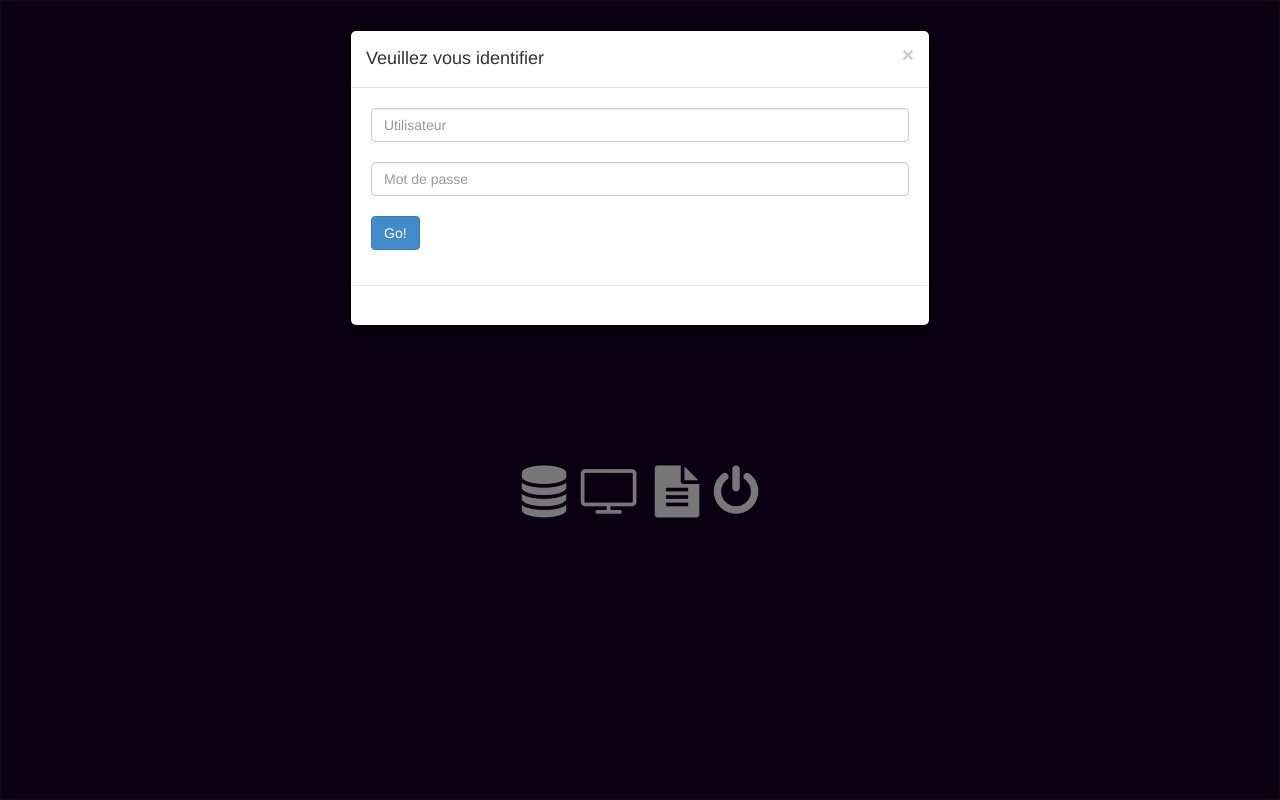
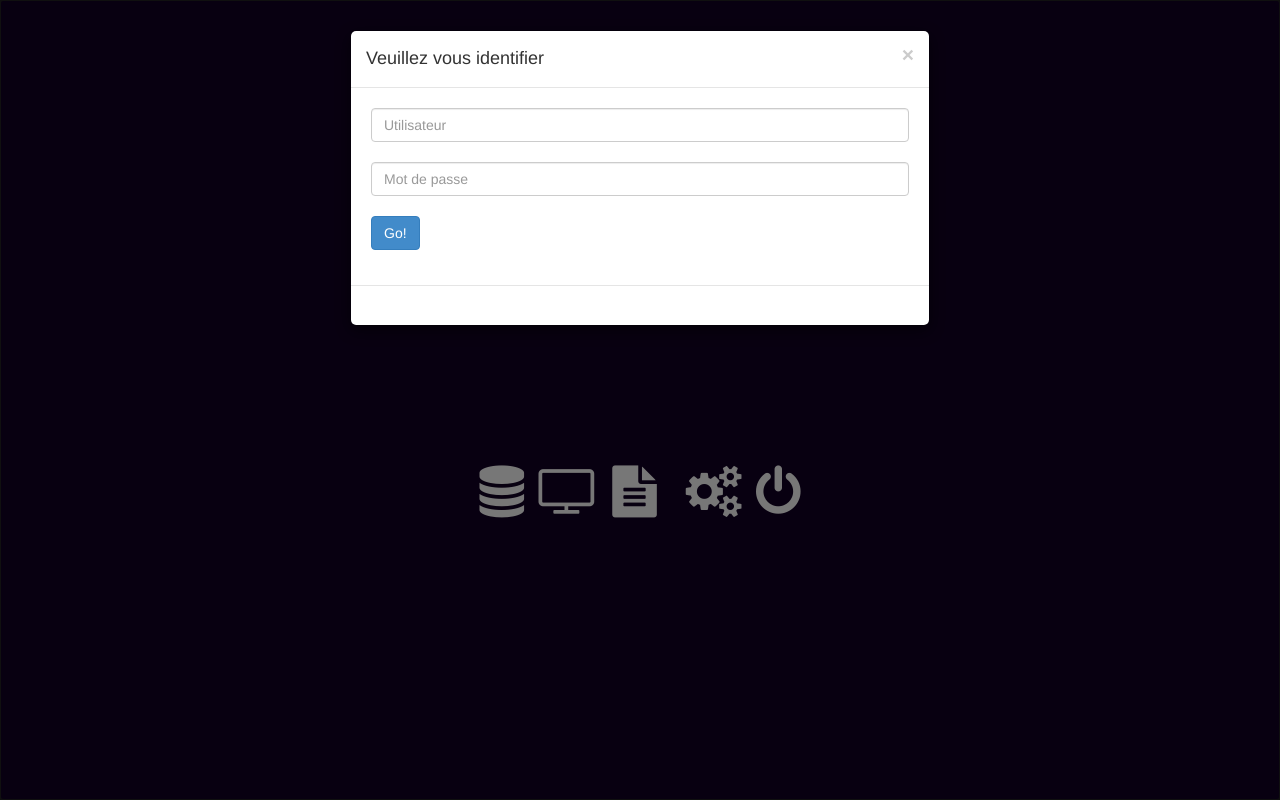
Before and after one commit to drowolath/django-dvbboxes, a Django app: template django_dvbboxes/templates/dvbboxes.html in a window 1280 px wide. Run offline with Django 3.2, Linux system fonts and the light colour scheme; the template is opened without the code that fills it, so the values that code supplies are empty; some libraries are stand-ins or nearby versions.

Commit message:
adding menu

```diff
--- a/django_dvbboxes/templates/dvbboxes.html
+++ b/django_dvbboxes/templates/dvbboxes.html
@@ -57,6 +57,16 @@ Rechercher un fichier
 	 data-toggle="modal"
 	 data-target="#listingModal"
 	 title="Charger un listing"></i>
+    </a>
+    <a href="">
+      <i class="fa fa-video"
+	 data-toggle="modal"
+	 data-target="#mediaModal"
+	 title="Vérifier une liste de media"></i>
+    </a>
+    <a href="{% url 'admin' %}">
+      <i class="fa fa-cogs"
+	 title="Administration"></i>
     </a>
     <a href="{% url 'logout' %}">
       <i class="fa fa-power-off"
```
